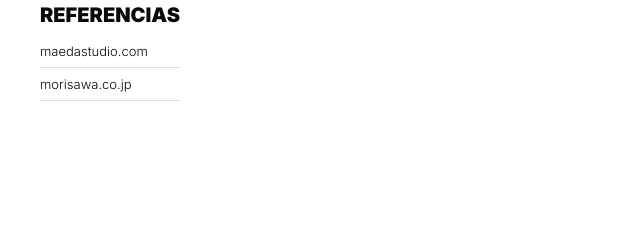
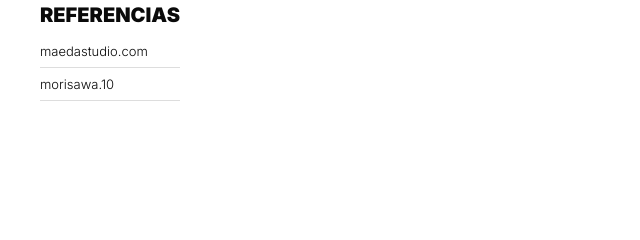
Before and after one commit to matildeflvi/morisawa, a plain HTML site: page index.html in a window 1280 px wide. Shown: the part 3788-4028 px from the top of the page, 0-640 px from the left. Drawn offline with Linux system fonts and the light colour scheme.

Commit message:
Update index.html

```diff
--- a/index.html
+++ b/index.html
@@ -195,8 +195,8 @@
         maedastudio.com
       </a>
 
-      <a href="https://www.morisawa.co.jp" target="_blank">
-        morisawa.co.jp
+      <a href="https://maedastudio.com/morisawa-10-2016/" target="_blank">
+        morisawa.10
       </a>
 
     </div>
```
